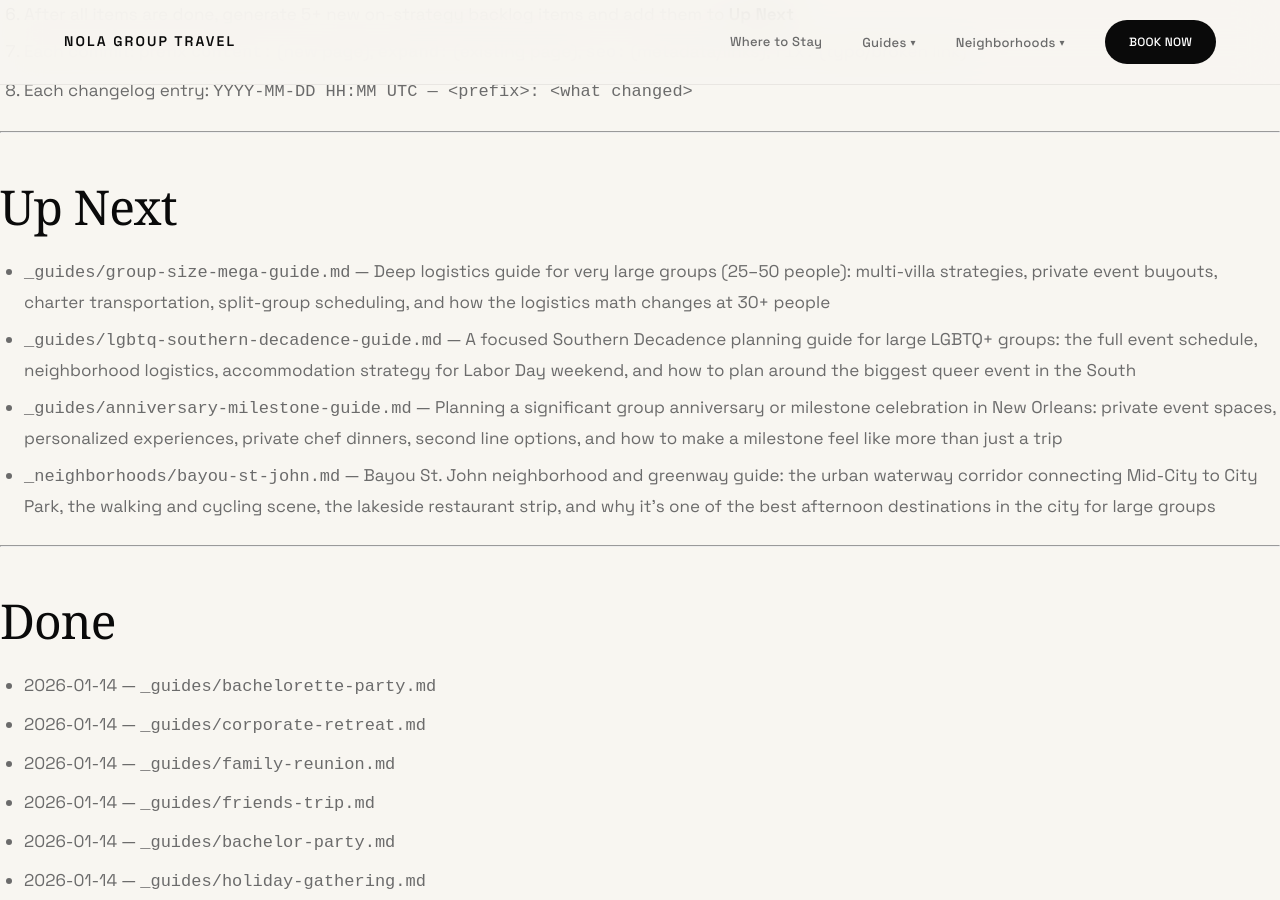
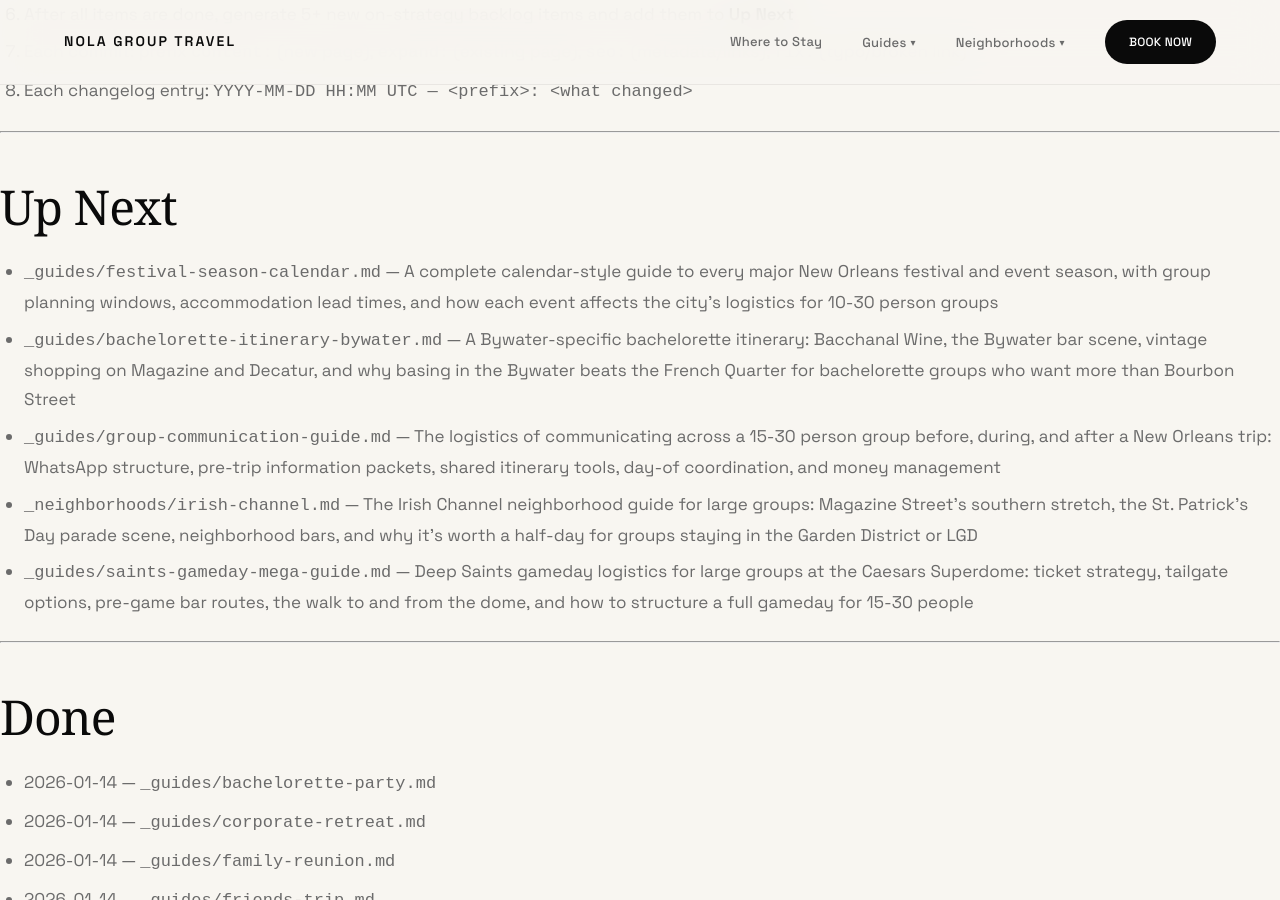
Before and after one commit to sjworth-dev/nola-group-travel, a Jekyll site: the page built from ROADMAP.md, in a window 1280 px wide and 900 px high, scrolled down 3353 px. Built offline with Jekyll 4.4.1, drawn with Linux system fonts in a browser that asks for light colours; some web fonts are replaced; our own code applies the rules of GitHub Pages for plain Markdown files; some of the changed text lies outside the part shown.

Commit message:
seo: update ROADMAP.md — move 4 items to Done, add 5 new Up Next items, update changelog

```diff
--- a/ROADMAP.md
+++ b/ROADMAP.md
@@ -97,10 +97,11 @@ New guides go in `_guides/<slug>.md`. New neighborhood pages go in `_neighborhoo
 
 ## Up Next
 
-- `_guides/group-size-mega-guide.md` — Deep logistics guide for very large groups (25–50 people): multi-villa strategies, private event buyouts, charter transportation, split-group scheduling, and how the logistics math changes at 30+ people
-- `_guides/lgbtq-southern-decadence-guide.md` — A focused Southern Decadence planning guide for large LGBTQ+ groups: the full event schedule, neighborhood logistics, accommodation strategy for Labor Day weekend, and how to plan around the biggest queer event in the South
-- `_guides/anniversary-milestone-guide.md` — Planning a significant group anniversary or milestone celebration in New Orleans: private event spaces, personalized experiences, private chef dinners, second line options, and how to make a milestone feel like more than just a trip
-- `_neighborhoods/bayou-st-john.md` — Bayou St. John neighborhood and greenway guide: the urban waterway corridor connecting Mid-City to City Park, the walking and cycling scene, the lakeside restaurant strip, and why it's one of the best afternoon destinations in the city for large groups
+- `_guides/festival-season-calendar.md` — A complete calendar-style guide to every major New Orleans festival and event season, with group planning windows, accommodation lead times, and how each event affects the city's logistics for 10-30 person groups
+- `_guides/bachelorette-itinerary-bywater.md` — A Bywater-specific bachelorette itinerary: Bacchanal Wine, the Bywater bar scene, vintage shopping on Magazine and Decatur, and why basing in the Bywater beats the French Quarter for bachelorette groups who want more than Bourbon Street
+- `_guides/group-communication-guide.md` — The logistics of communicating across a 15-30 person group before, during, and after a New Orleans trip: WhatsApp structure, pre-trip information packets, shared itinerary tools, day-of coordination, and money management
+- `_neighborhoods/irish-channel.md` — The Irish Channel neighborhood guide for large groups: Magazine Street's southern stretch, the St. Patrick's Day parade scene, neighborhood bars, and why it's worth a half-day for groups staying in the Garden District or LGD
+- `_guides/saints-gameday-mega-guide.md` — Deep Saints gameday logistics for large groups at the Caesars Superdome: ticket strategy, tailgate options, pre-game bar routes, the walk to and from the dome, and how to structure a full gameday for 15-30 people
 
 ---
 
@@ -182,6 +183,10 @@ New guides go in `_guides/<slug>.md`. New neighborhood pages go in `_neighborhoo
 - 2026-05-27 — `_guides/budget-itinerary-guide.md`
 - 2026-05-27 — `_guides/shoulder-season-guide.md`
 - 2026-05-28 — `_guides/itinerary-weekend-warrior.md`
+- 2026-05-28 — `_guides/group-size-mega-guide.md`
+- 2026-05-28 — `_guides/lgbtq-southern-decadence-guide.md`
+- 2026-05-28 — `_guides/anniversary-milestone-guide.md`
+- 2026-05-28 — `_neighborhoods/bayou-st-john.md`
 
 ---
 
@@ -252,3 +257,7 @@ New guides go in `_guides/<slug>.md`. New neighborhood pages go in `_neighborhoo
 2026-05-27 14:40 UTC — content: add _guides/budget-itinerary-guide.md — complete day-by-day budget group itinerary for under $150/person/day
 2026-05-27 14:50 UTC — content: add _guides/shoulder-season-guide.md — shoulder season guide for October, late January, February, and August with rate analysis
 2026-05-28 12:00 UTC — content: add _guides/itinerary-weekend-warrior.md — 48-hour Friday-to-Sunday group itinerary optimized for tight schedules
+2026-05-28 13:00 UTC — content: add _guides/group-size-mega-guide.md — very large group logistics guide for 25-50 people with multi-villa strategy and charter transport
+2026-05-28 13:15 UTC — content: add _guides/lgbtq-southern-decadence-guide.md — Southern Decadence and year-round LGBTQ+ group guide
+2026-05-28 13:30 UTC — content: add _guides/anniversary-milestone-guide.md — milestone celebration planning guide with second lines, private dinners, and personalized experiences
+2026-05-28 13:45 UTC — content: add _neighborhoods/bayou-st-john.md — Bayou St. John urban waterway and City Park guide for large groups
```
